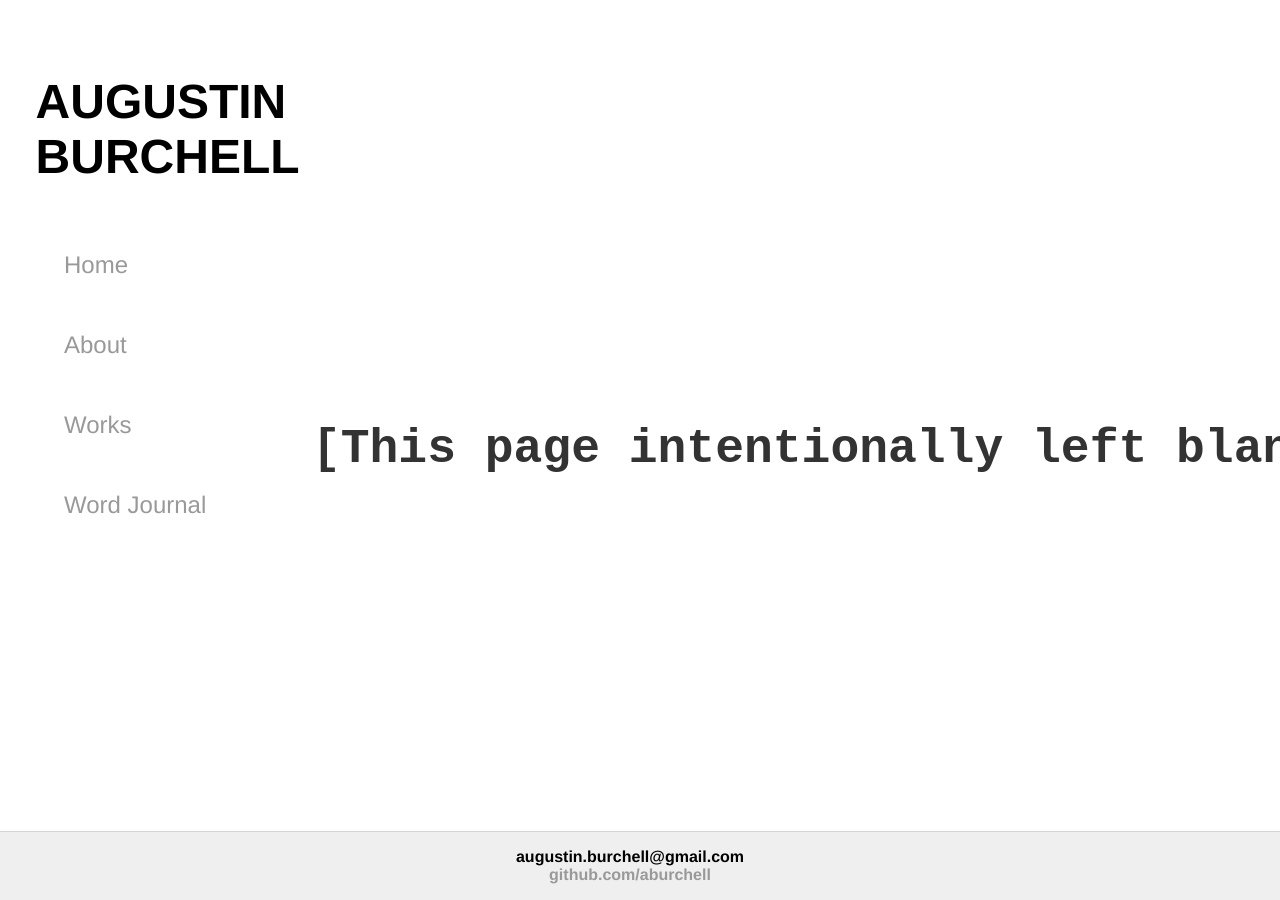
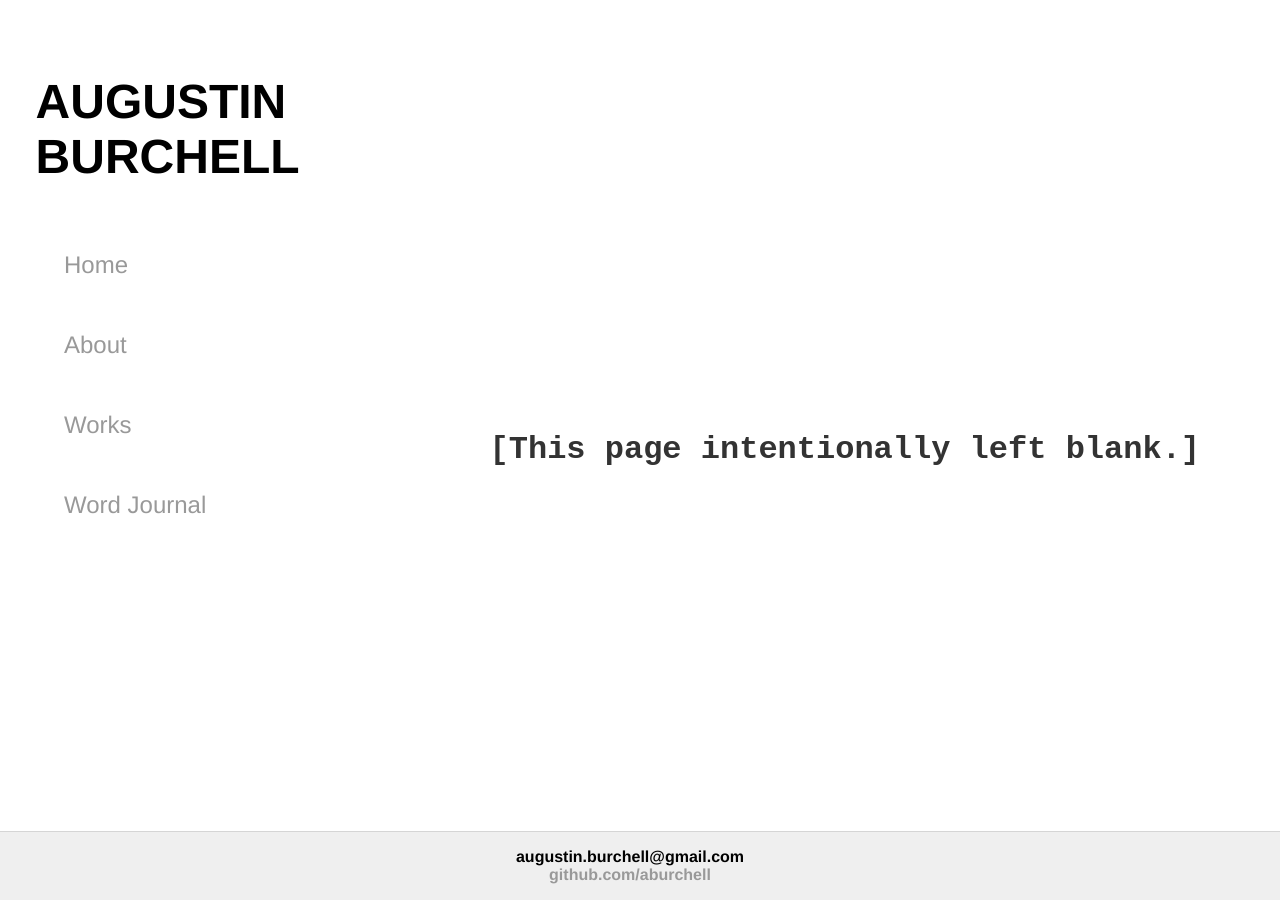
Before and after one commit to aburchell/aburchell.github.io, a Jekyll site: the page built from index.html, in a window 1280 px wide. Built offline with Jekyll 4.4.1, drawn with Linux system fonts in a browser that asks for light colours.

Commit message:
Changed LeftBlank size again again

```diff
--- a/css/main.css
+++ b/css/main.css
@@ -90,7 +90,7 @@ ul.posts li {
   left: 66%;
   transform: translate(-50%, -50%);
   font-family: monospace, 'Courier New';
-  font-size: 3.0rem;
+  font-size: 2.0rem;
   font-weight: bold;
   white-space: nowrap;
 }
```
